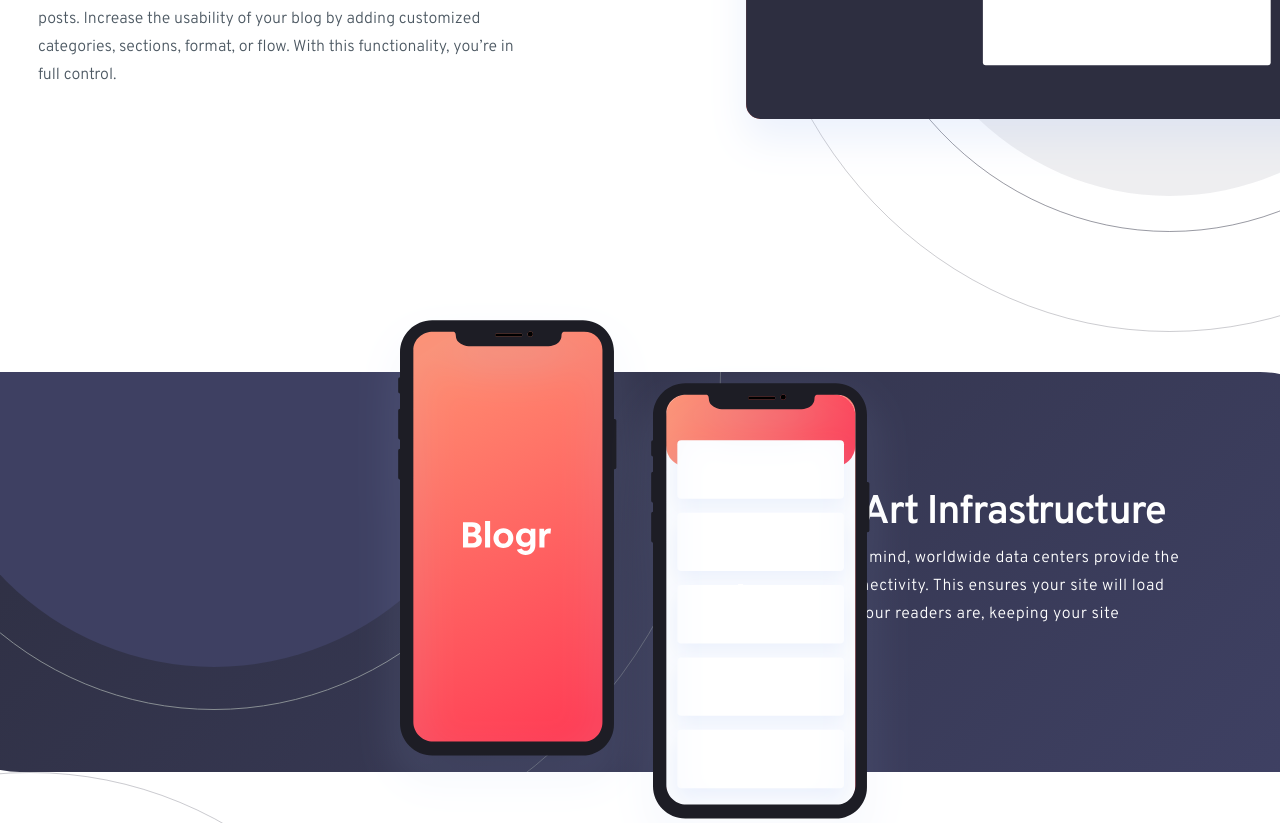
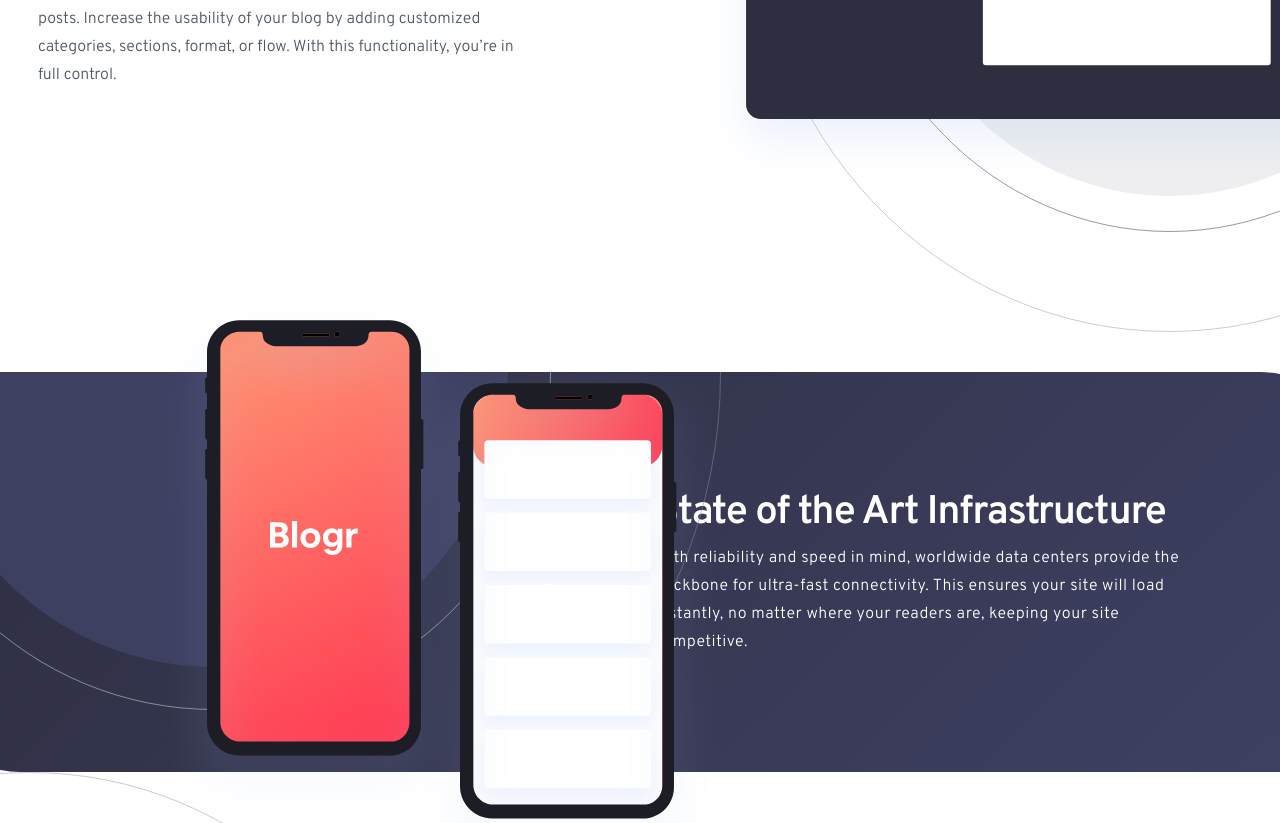
Before and after one commit to jmahamed/blogr-landing-page, a plain HTML site: page index.html in a window 1280 px wide. Shown: the part 1261-2084 px from the top of the page. Drawn offline with Linux system fonts and the light colour scheme.

Commit message:
Update styles.css

```diff
--- a/styles.css
+++ b/styles.css
@@ -343,7 +343,7 @@ main h2 {
 .phones-img {
     position: absolute;
     top: 1561px;
-    left: 358px;
+    left: 165px;
 }
 
 .infrastructure-txt {
```
